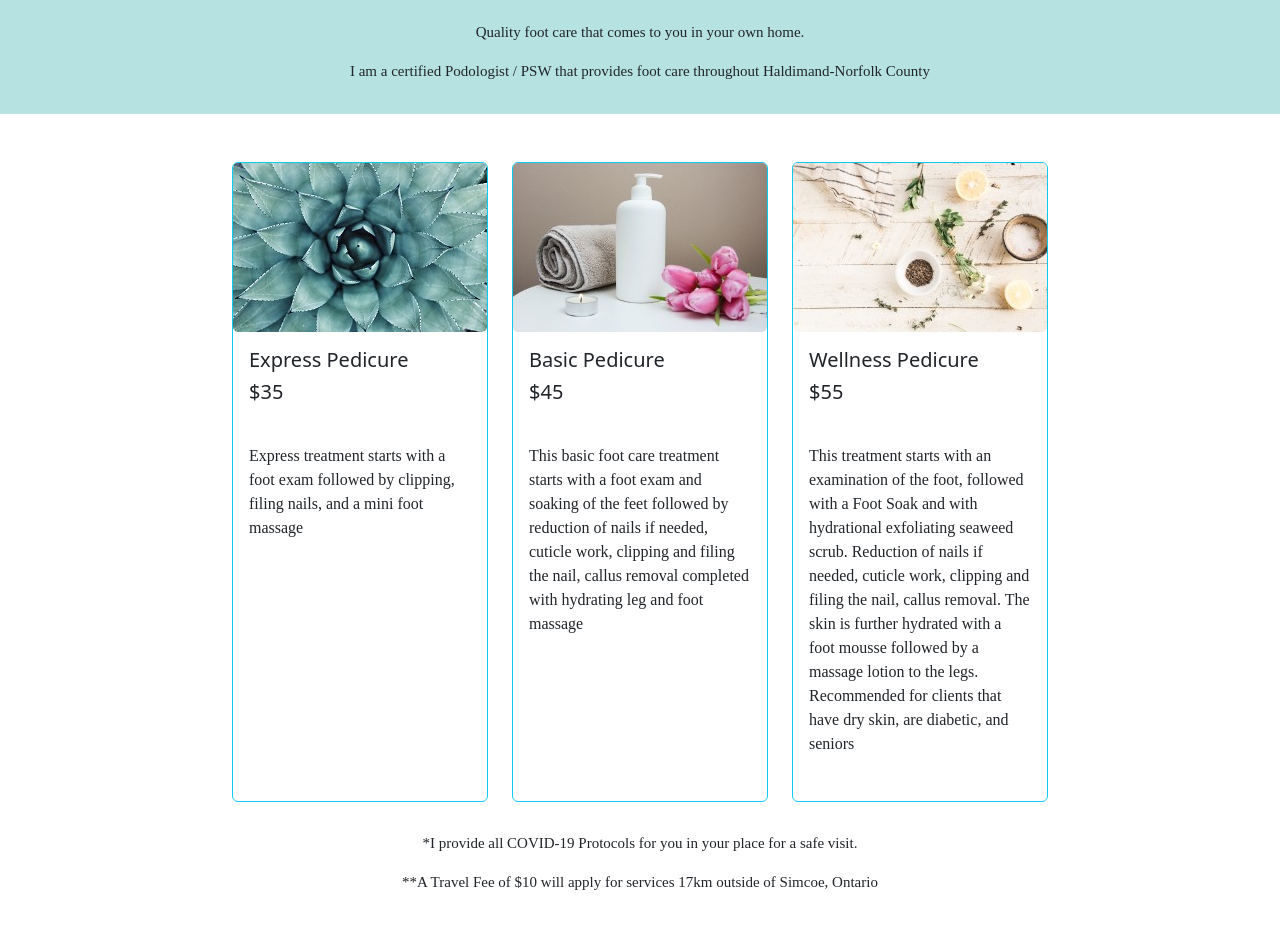
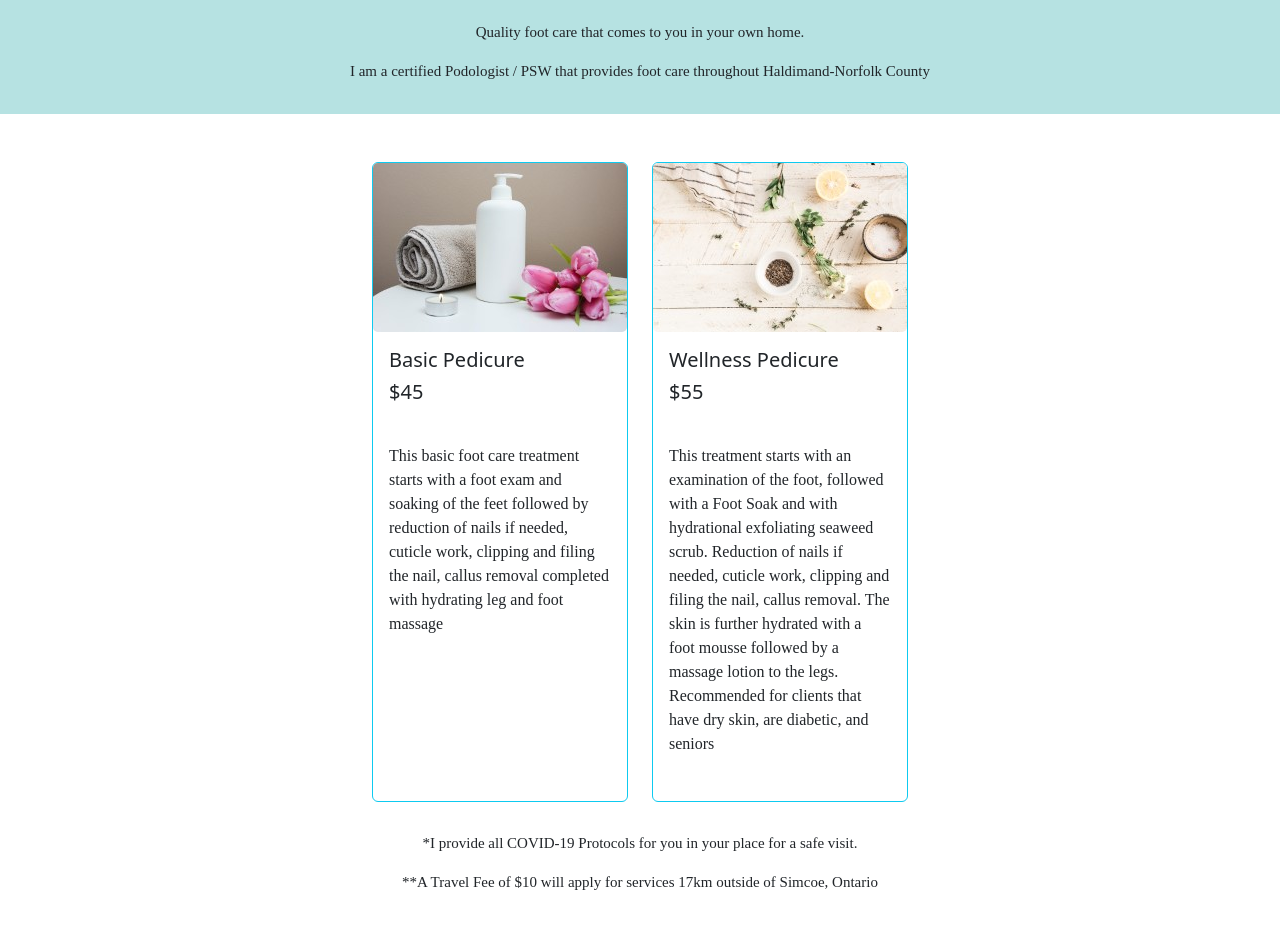
Before and after one commit to ShawnDietrich/norfolk-foot-care, a React (Create React App) app: page / in a window 1280 px wide. Shown: the part 425-1354 px from the top of the page. Built offline with nearby package versions, Linux system fonts and the light colour scheme.

Commit message:
Removed package

```diff
--- a/src/Pages/Home.js
+++ b/src/Pages/Home.js
@@ -31,16 +31,6 @@ const Home = () => {
             <div className="services">
                 <CardGroup >
                     <Row className="justify-content-center">
-                        <Col className="colServices">
-                            <Card border="info" style={{ width: '16em', height: '40em' }}>
-                                <Card.Img src={express} alt='https://unsplash.com/photos/7AcMUSYRZpU?utm_source=unsplash&utm_medium=referral&utm_content=creditShareLink' />
-                                <Card.Body>
-                                    <Card.Title>Express Pedicure</Card.Title>
-                                    <Card.Title>$35</Card.Title>
-                                    <Card.Text>Express treatment starts with a foot exam followed by clipping, filing nails, and a mini foot massage</Card.Text>
-                                </Card.Body>
-                            </Card>
-                        </Col>
                         <Col className="colServices">
                             <Card border="info" style={{ width: '16em', height: '40em' }}>
                                 <Card.Img src={basicped} alt='https://unsplash.com/@kmile_ch?utm_source=unsplash&utm_medium=referral&utm_content=creditCopyText' />
```
